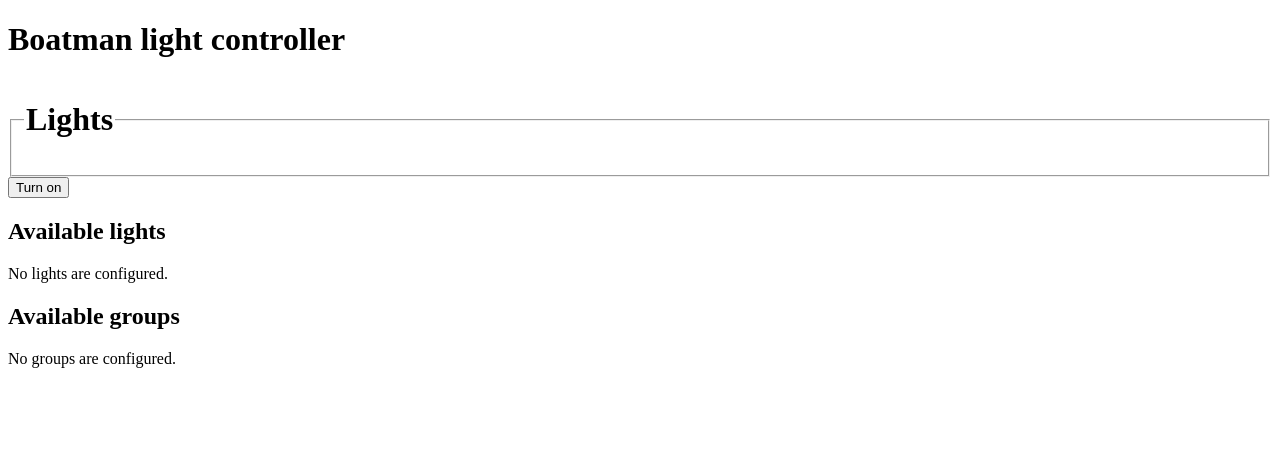
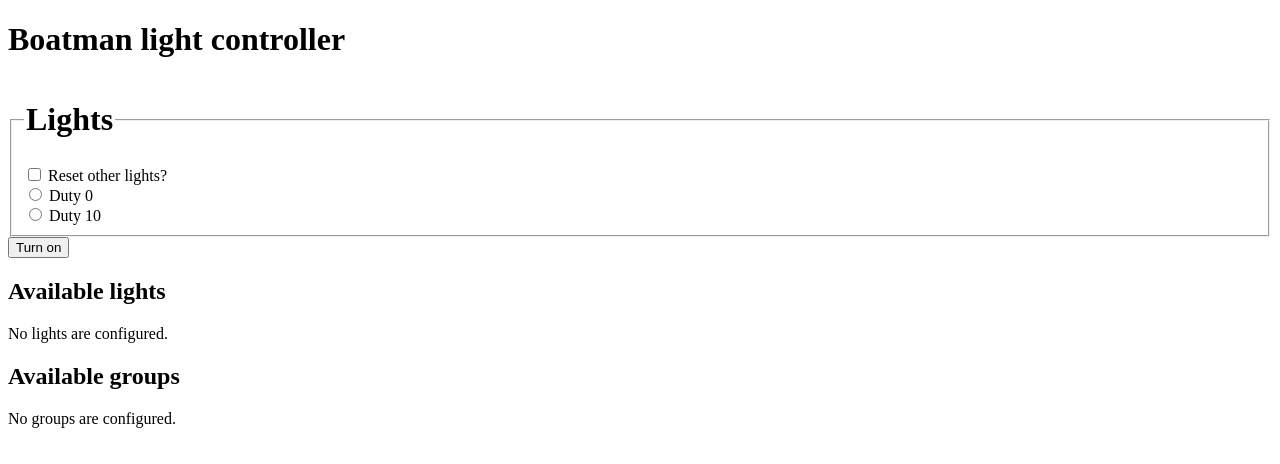
Before and after one commit to sjefferson99/Boatman-webserver, a Django app: page /lights/ in a window 1280 px wide. Shown: the top 464 px of the page. Run offline with Django 4.2, Linux system fonts and the light colour scheme; data that the repository does not hold is empty.

Commit message:
Reset and duty options to test

```diff
--- a/Boatman_webserver/lights/templates/lights/index.html
+++ b/Boatman_webserver/lights/templates/lights/index.html
@@ -11,11 +11,19 @@
         {% csrf_token %}
         <fieldset>
             <legend><h1>Lights</h1></legend>
-            {% if error_message %}<p><strong>{{ error_message }}</strong></p>{% endif %}
+            {% if error_message %}<p><strong>{{ error_message }}</strong></p>{% endif %} {# Error feedback from Django tutorial, not currently used #}
             {% for light in light_list %}
                 <input type="radio" name="light" id="light{{ forloop.counter }}" value="{{ light.id }}">
                 <label for="light{{ forloop.counter }}">{{ light.name }}</label><br>
             {% endfor %}
+
+            <input type="checkbox" id="reset" name="reset">
+            <label for="reset">Reset other lights?</label><br>
+
+            <input type="radio" name="duty" id="duty0" value="0">
+            <label for="duty0">Duty 0</label><br>
+            <input type="radio" name="duty" id="duty0" value="10">
+            <label for="duty0">Duty 10</label><br>
         </fieldset>
         <input type="submit" value="Turn on">
         </form>
--- a/Boatman_webserver/lights/views.py
+++ b/Boatman_webserver/lights/views.py
@@ -34,8 +34,15 @@ def bmcomms(request):
     timeout=1
     )
 
+    reset = False
+    if request.POST['reset']:
+        reset = True
+
+    duty = request.POST['duty']
+    duty = duty * 25
+
     light_id = light.number
-    data = {"Light control":{"id": light_id, "duty": 255, "reset": True, "group": False}}
+    data = {"Light control":{"id": light_id, "duty": duty, "reset": reset, "group": False}}
     jsondata = json.dumps(data)
 
     ser.write(jsondata.encode('utf-8'))
```
